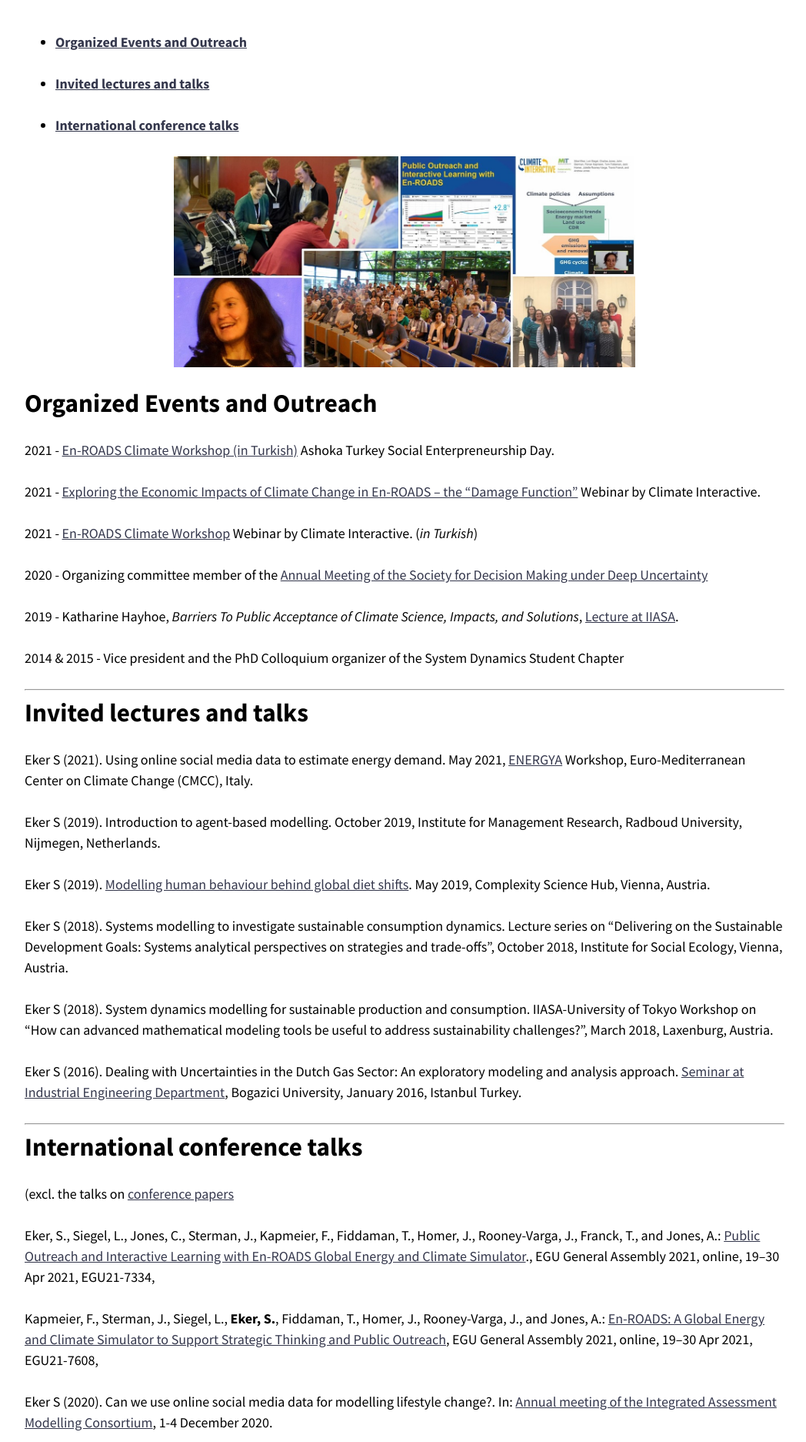
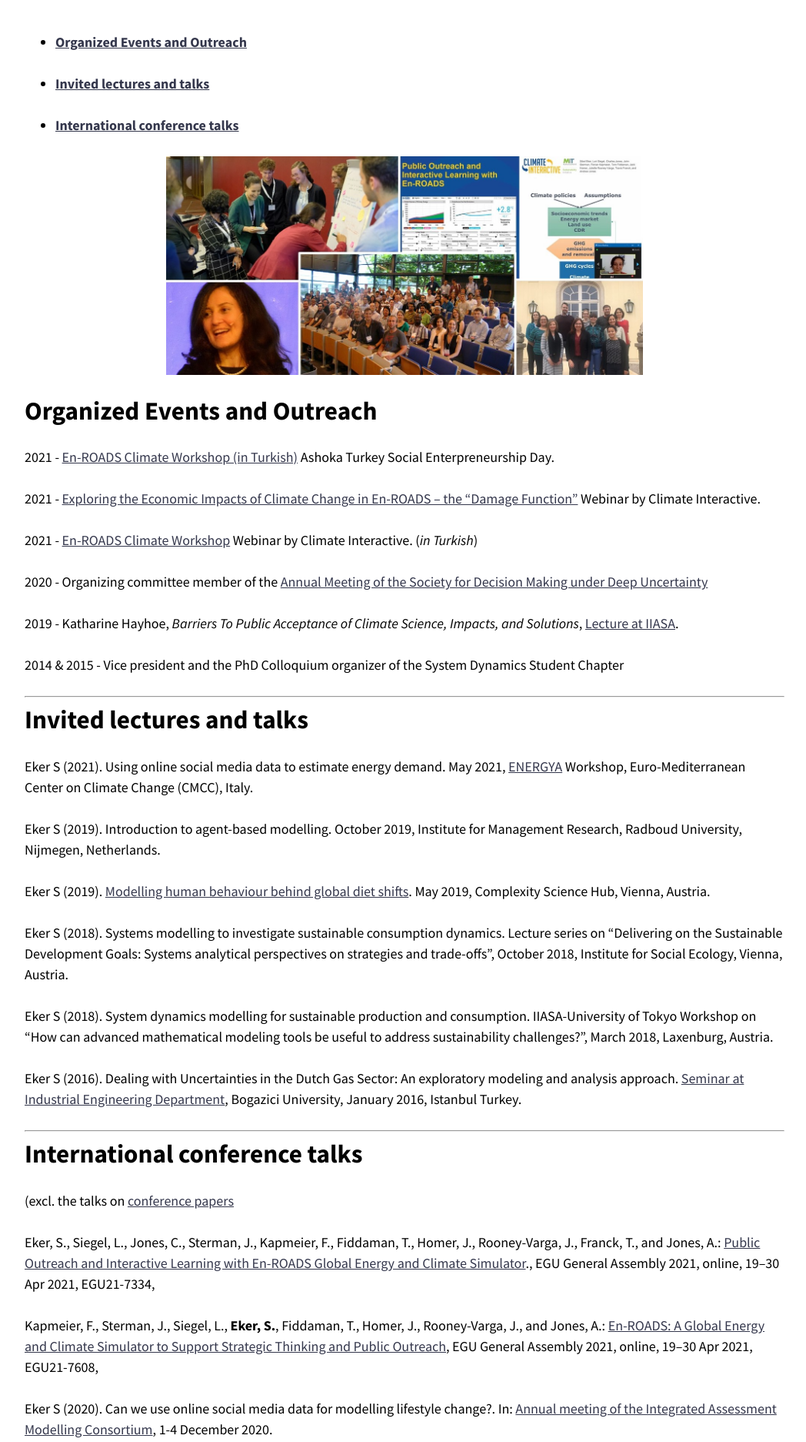
Before and after one commit to sibeleker/sibeleker.github.io, a Jekyll site: the page built from outreach.md, in a window 1280 px wide. Shown: the part 427-2300 px from the top of the page at 77% size, without its empty margins (114-1162 px from the left). Built offline with Jekyll 4.4.1, drawn with Linux system fonts in a browser that asks for light colours; nearby versions of some CDN libraries.

Commit message:
Update outreach.md

```diff
--- a/outreach.md
+++ b/outreach.md
@@ -8,7 +8,7 @@ layout: page
 
 - [**International conference talks**](#international-conference-talks)
 
-![center-aligned-image](/images/outreach.jpg){: .align-center width="600px"}
+![center-aligned-image](/images/outreach.jpg){: .align-center width="620px"}
 
 # Organized Events and Outreach
 
```
